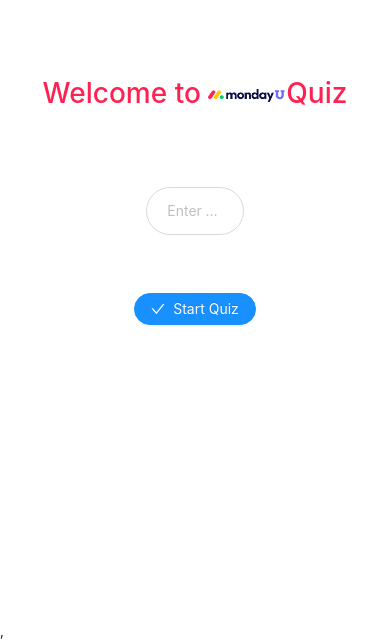
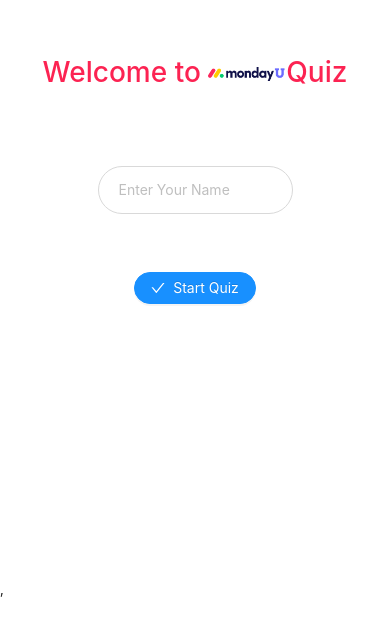
Before and after one commit to HassanHassouna/quiz-game, a React (Create React App) app: page / in a window 390 px wide. Shown: the part 224-866 px from the top of the page. After the commit the page ends 844 px from the top, so only its background shows below. Built offline with nearby package versions, Linux system fonts and the light colour scheme.

Commit message:
responsive css & capitalize first letter

```diff
--- a/src/pages/Home/style.css
+++ b/src/pages/Home/style.css
@@ -4,3 +4,9 @@
   margin: 8px 0 !important;
   border-radius: 24px !important;
 }
+
+@media screen and (max-width: 600px) {
+  .input {
+    width: 50vw !important;
+  }
+}
--- a/src/pages/Quiz/Quiz.jsx
+++ b/src/pages/Quiz/Quiz.jsx
@@ -7,7 +7,6 @@ import { UserContext } from "../../App"
 import { useNavigate } from "react-router-dom"
 
 const Quiz = ({ score, setScore }) => {
-
   const [data, setData] = useState([])
   const [selected, setSelected] = useState("")
   const [hasSubmit, setHasSubmit] = useState(false)
@@ -94,10 +93,14 @@ const Quiz = ({ score, setScore }) => {
     return ""
   }
 
+  const capitalFirstLetter = (string) => {
+    console.log(string.slice(1))
+    return string.charAt(0).toUpperCase() + string.slice(1)
+  }
   return (
     <div className="container">
       <div className="username">
-        <h2>Hello {user}</h2> <h3>Your points {score}</h3>
+        <h2>Hello {capitalFirstLetter(user)}</h2> <h3>Your points {score}</h3>
       </div>
       <Row>
         <Col span={24}>
--- a/src/pages/Quiz/style.css
+++ b/src/pages/Quiz/style.css
@@ -1,5 +1,5 @@
 .container {
-  height: 100vh;
+  height: 95vh;
   display: flex;
   flex-direction: column;
   align-items: center;
@@ -13,6 +13,7 @@
 .question {
   font-size: 1.5vw;
   font-weight: bold;
+  width:50vw;
   text-align: center;
 }
 .radio-group {
@@ -20,6 +21,7 @@
   flex-direction: column !important;
   align-items: center !important;
   gap: 10px !important;
+  width: 50vw !important;
 }
 .col {
   display: flex !important;
```
